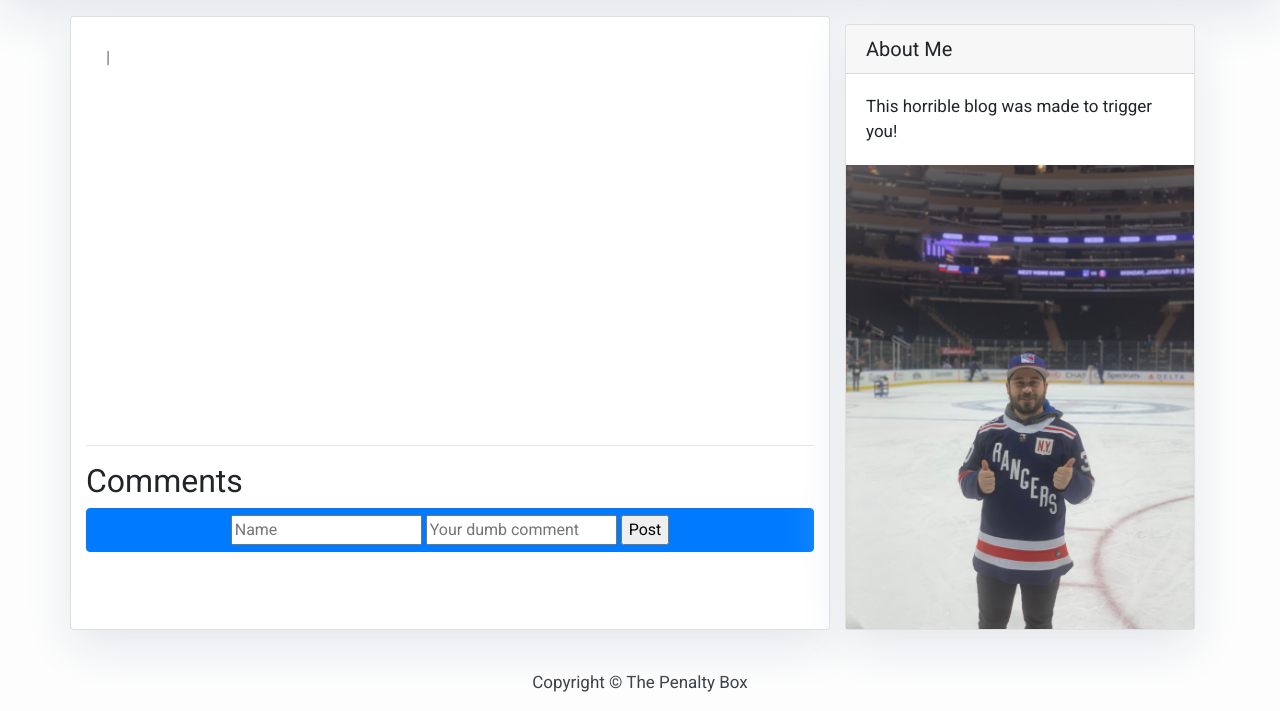
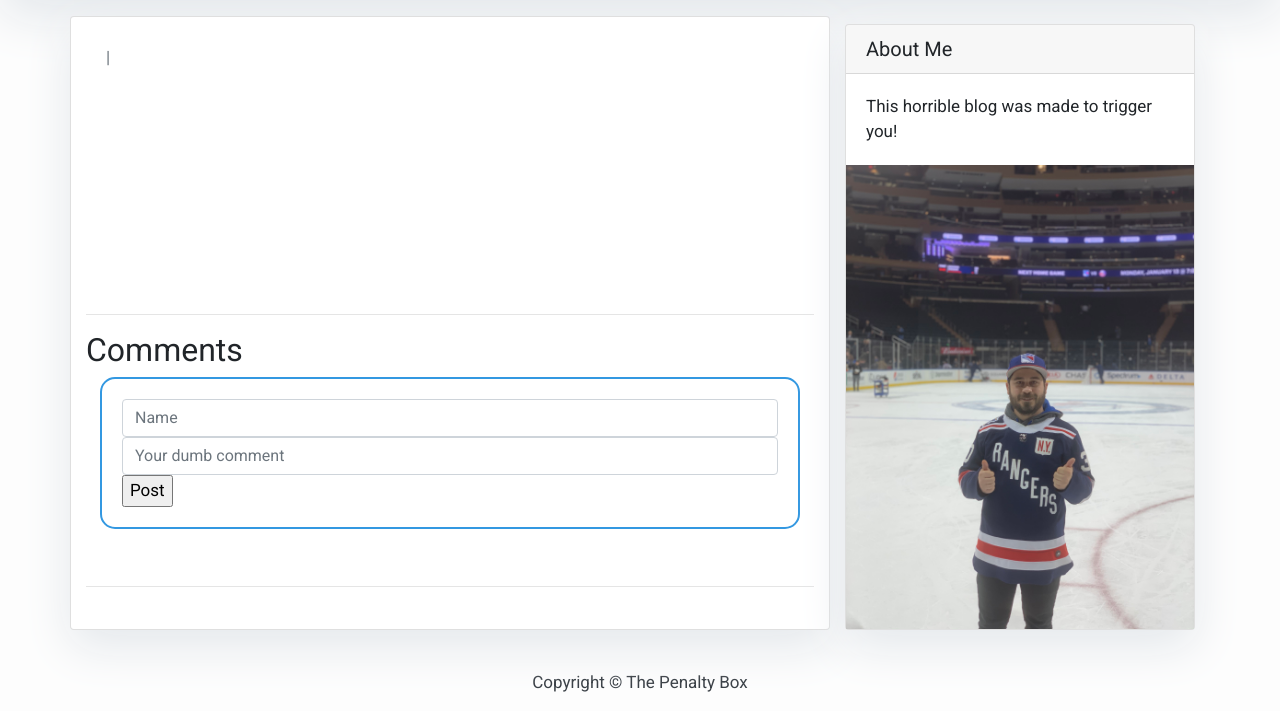
Before and after one commit to michaelbryanstark/penalty-box, a Django app: template main_app/templates/post_detail.html in a window 1280 px wide. Shown: the part 298-1009 px from the top of the page. Run offline with Django 3.2, Linux system fonts and the light colour scheme; the template is opened without the code that fills it, so the values that code supplies are empty; some libraries are stand-ins or nearby versions.

Commit message:
comment section styling

```diff
--- a/main_app/templates/post_detail.html
+++ b/main_app/templates/post_detail.html
@@ -1,4 +1,24 @@
 {% extends 'base.html' %} {% block content %}
+
+<style>
+  .comment-box {
+      margin: auto;
+      border: 2px solid #3398E1;
+      padding: 20px;
+      width: 600px;
+      border-radius: 15px;
+
+  }
+
+  .form-size {
+        margin: auto;
+        border: 2px solid #3398E1;
+        padding: 20px;
+        width: 700px;
+        border-radius: 15px;
+  }
+
+</style>
 
 <header class="masthead">
   <div class="overlay"></div>
@@ -27,21 +47,33 @@
       </div>
       <hr>
       <h2>Comments</h2>
+      <div class="form-group">
+        <div class="form-size">
+      <form action="{% url 'comment_create' post.pk %}" method="post">
 
-      <form class="btn btn-primary" action="{% url 'comment_create' post.pk %}" method="post">
         {% csrf_token %}
-        <input type="text" class="comment-section-input" name="name" placeholder="Name" required>
-        <input type="text" class="comment-section-input" name="description" placeholder="Your dumb comment" required>
+        <input type="text" class="form-control" name="name" placeholder="Name" required>
+        <input type="text" class="form-control" name="description" placeholder="Your dumb comment" required>
         <input class="comment-section-submit" type="submit" value="Post">
+
       </form>
+      </div>
+    </div>
       <!-- <a href="{% url 'comment_create' post.pk %}"><button class="btn btn-primary">Comment</button></a> -->
       <br>
-      <br>
+      <hr>
           {% for comment in post.comment.all %}
           <br>
           <br>
-            {{ comment.name }}
-            {{ comment.description }}
+          <div class="comment-box">
+            Name: {{ comment.name }}
+            <hr>
+            <div class="comment-detail">
+              Comment: {{ comment.description }}
+            </div>
+
+          </div>
+
             {% endfor %}
 
       <br>
```
